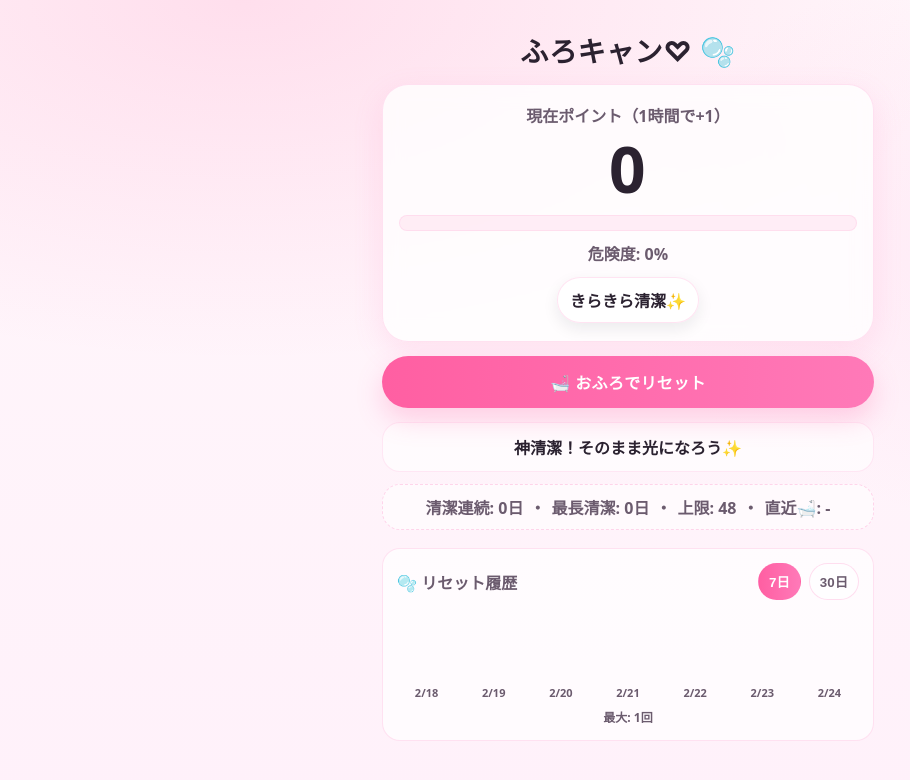
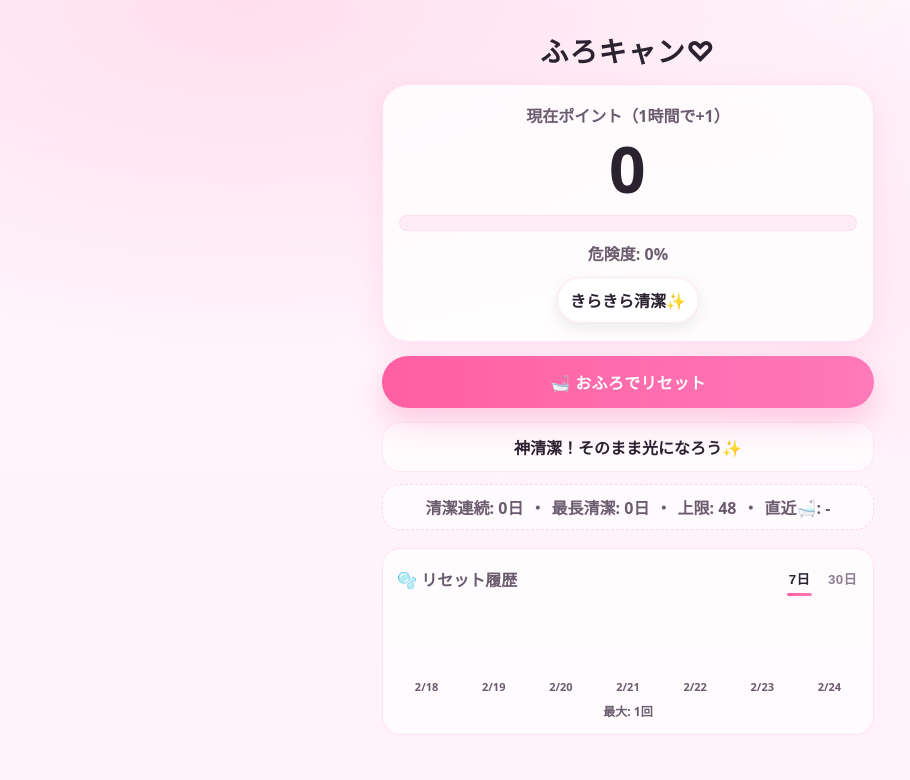
Before and after one commit to skurosawa/chinkasu-pwa, a React (Vite) app: page / in a window 1280 px wide. Shown: the top 780 px of the page, without its empty margins (12-922 px from the left). Built offline with nearby package versions, Linux system fonts and the light colour scheme.

Commit message:
chore: tidy App.css (tabs look like tabs, not buttons)

```diff
--- a/src/App.css
+++ b/src/App.css
@@ -1,19 +1,19 @@
-:root{
-  --bg0:#fff7fb;
-  --bg1:#fff1fa;
+:root {
+  --bg0: #fff7fb;
+  --bg1: #fff1fa;
 
-  --card: rgba(255,255,255,.78);
-  --line: rgba(255, 105, 180, .18);
+  --card: rgba(255, 255, 255, 0.78);
+  --line: rgba(255, 105, 180, 0.18);
 
-  --text:#2b2230;
-  --sub:#6b5b6e;
+  --text: #2b2230;
+  --sub: #6b5b6e;
 
-  --pink:#ff5fa2;
-  --pink2:#ffa6d4;
-  --pink3:#ffd1e8;
+  --pink: #ff5fa2;
+  --pink2: #ffa6d4;
+  --pink3: #ffd1e8;
 
-  --shadow: 0 10px 30px rgba(255, 105, 180, .14);
-  --shadow2: 0 6px 16px rgba(17, 24, 39, .08);
+  --shadow: 0 10px 30px rgba(255, 105, 180, 0.14);
+  --shadow2: 0 6px 16px rgba(17, 24, 39, 0.08);
 
   --r-xl: 26px;
   --r-lg: 18px;
@@ -21,9 +21,13 @@
   --tap: 52px;
 }
 
-*{ box-sizing:border-box; }
+* {
+  box-sizing: border-box;
+}
 
-.app{
+/* ---------- Layout ---------- */
+
+.app {
   max-width: 520px;
   margin: 0 auto;
   padding: 18px 14px 28px;
@@ -31,16 +35,16 @@
   color: var(--text);
 }
 
-/* タイトル */
-.app h1{
+.app h1 {
   margin: 12px 0 8px;
   font-size: 28px;
   font-weight: 900;
-  letter-spacing: .02em;
+  letter-spacing: 0.04em;
 }
 
-/* カード */
-.card{
+/* ---------- Card ---------- */
+
+.card {
   margin-top: 14px;
   padding: 18px 16px;
   border-radius: var(--r-xl);
@@ -51,49 +55,52 @@
   -webkit-backdrop-filter: blur(10px);
 }
 
-.card p{
+.card p {
   margin: 0 0 8px;
   color: var(--sub);
   font-weight: 800;
 }
 
-/* 数値 */
-.count{
+/* ---------- Counter ---------- */
+
+.count {
   font-size: 64px;
   font-weight: 900;
   line-height: 1;
   margin: 10px 0 14px;
-  letter-spacing: .02em;
+  letter-spacing: 0.02em;
 }
 
-/* ゲージ */
-.gauge{
+/* ---------- Gauge ---------- */
+
+.gauge {
   height: 16px;
   border-radius: 999px;
-  background: rgba(255, 105, 180, .10);
-  border: 1px solid rgba(255, 105, 180, .12);
+  background: rgba(255, 105, 180, 0.1);
+  border: 1px solid rgba(255, 105, 180, 0.12);
   overflow: hidden;
 }
 
-.gaugeFill{
+.gaugeFill {
   height: 100%;
   border-radius: 999px;
   background: linear-gradient(90deg, var(--pink), var(--pink2), var(--pink3));
-  transition: width .25s ease;
+  transition: width 0.25s ease;
 }
 
-.gaugeLabel{
+.gaugeLabel {
   margin-top: 10px;
   font-weight: 900;
   color: var(--sub);
 }
 
-.gaugeLabel.danger{
+.gaugeLabel.danger {
   color: #d7266a;
 }
 
-/* バッジ（状態文言） */
-.badge{
+/* ---------- Status Badge ---------- */
+
+.badge {
   margin-top: 12px;
   display: inline-flex;
   align-items: center;
@@ -101,14 +108,15 @@
   gap: 8px;
   padding: 10px 12px;
   border-radius: 999px;
-  border: 1px solid rgba(255, 105, 180, .18);
-  background: rgba(255, 255, 255, .82);
+  border: 1px solid rgba(255, 105, 180, 0.18);
+  background: rgba(255, 255, 255, 0.82);
   box-shadow: var(--shadow2);
   font-weight: 900;
 }
 
-/* ぷにボタン */
-.puni-btn{
+/* ---------- Primary Button (only “button-like” thing) ---------- */
+
+.puni-btn {
   width: 100%;
   margin-top: 14px;
   min-height: var(--tap);
@@ -116,38 +124,40 @@
   border-radius: 999px;
   font-weight: 900;
   font-size: 16px;
-  letter-spacing: .02em;
+  letter-spacing: 0.02em;
   color: #fff;
   background: linear-gradient(90deg, var(--pink), #ff79b8);
-  box-shadow: 0 12px 26px rgba(255, 95, 162, .25);
+  box-shadow: 0 14px 30px rgba(255, 95, 162, 0.28);
   transform: translateY(0);
-  transition: transform .12s ease, filter .12s ease;
+  transition: transform 0.12s ease, filter 0.12s ease;
   -webkit-tap-highlight-color: transparent;
 }
 
-.puni-btn:active{
-  transform: translateY(1px) scale(.99);
-  filter: brightness(.98);
+.puni-btn:active {
+  transform: translateY(1px) scale(0.99);
+  filter: brightness(0.98);
 }
 
-/* 煽り文言 */
-.taunt{
+/* ---------- Taunt ---------- */
+
+.taunt {
   margin: 14px 0 0;
   padding: 12px 14px;
   border-radius: var(--r-lg);
-  background: rgba(255, 255, 255, .64);
-  border: 1px solid rgba(255, 105, 180, .14);
+  background: rgba(255, 255, 255, 0.64);
+  border: 1px solid rgba(255, 105, 180, 0.14);
   color: var(--text);
   font-weight: 900;
 }
 
-/* 下の統計 */
-.stats{
+/* ---------- Stats ---------- */
+
+.stats {
   margin-top: 12px;
   padding: 10px 12px;
   border-radius: var(--r-lg);
-  background: rgba(255, 255, 255, .58);
-  border: 1px dashed rgba(255, 105, 180, .26);
+  background: rgba(255, 255, 255, 0.58);
+  border: 1px dashed rgba(255, 105, 180, 0.26);
   color: var(--sub);
   font-weight: 900;
   display: flex;
@@ -156,8 +166,9 @@
   gap: 6px;
 }
 
-/* ---- 神清潔トースト ---- */
-.godToast{
+/* ---------- God Toast ---------- */
+
+.godToast {
   position: fixed;
   inset: 0;
   display: flex;
@@ -167,12 +178,12 @@
   z-index: 9999;
 }
 
-.godToastInner{
+.godToastInner {
   padding: 14px 18px;
   border-radius: 18px;
   font-weight: 900;
-  background: rgba(255, 255, 255, .72);
-  border: 1px solid rgba(255, 105, 180, .22);
+  background: rgba(255, 255, 255, 0.72);
+  border: 1px solid rgba(255, 105, 180, 0.22);
   backdrop-filter: blur(12px);
   -webkit-backdrop-filter: blur(12px);
   animation: godPop 1.6s ease both;
@@ -180,82 +191,174 @@
   box-shadow: var(--shadow);
 }
 
-@keyframes godPop{
-  0%   { transform: translateY(10px) scale(.96); opacity: 0; }
-  18%  { transform: translateY(0) scale(1.02);   opacity: 1; }
-  70%  { transform: translateY(0) scale(1);      opacity: 1; }
-  100% { transform: translateY(-8px) scale(.98); opacity: 0; }
+@keyframes godPop {
+  0% {
+    transform: translateY(10px) scale(0.96);
+    opacity: 0;
+  }
+  18% {
+    transform: translateY(0) scale(1.02);
+    opacity: 1;
+  }
+  70% {
+    transform: translateY(0) scale(1);
+    opacity: 1;
+  }
+  100% {
+    transform: translateY(-8px) scale(0.98);
+    opacity: 0;
+  }
 }
 
-/* ---- 神清潔バッジ（ヘッダー下） ---- */
-.godBadge{
+/* ---------- God Badge ---------- */
+
+.godBadge {
   display: inline-flex;
   align-items: baseline;
   gap: 10px;
   margin: 10px 0 6px;
   padding: 10px 14px;
   border-radius: 999px;
-  border: 1px solid rgba(255, 105, 180, .22);
-  background: rgba(255, 255, 255, .66);
+  border: 1px solid rgba(255, 105, 180, 0.22);
+  background: rgba(255, 255, 255, 0.66);
   box-shadow: var(--shadow2);
   font-weight: 900;
   position: relative;
   overflow: hidden;
 
-  /* フォールバック（環境で背景クリップが効かなくても読める） */
+  /* フォールバック（背景クリップが効かなくても読める） */
   color: var(--pink);
 }
 
-.godBadge::after{
-  content:"";
-  position:absolute;
-  inset:-40%;
-  background: linear-gradient(110deg, transparent 30%, rgba(255,255,255,.35) 50%, transparent 70%);
+.godBadge::after {
+  content: "";
+  position: absolute;
+  inset: -40%;
+  background: linear-gradient(
+    110deg,
+    transparent 30%,
+    rgba(255, 255, 255, 0.35) 50%,
+    transparent 70%
+  );
   transform: translateX(-60%);
   animation: godShimmer 2.2s linear infinite;
   pointer-events: none;
 }
 
-@keyframes godShimmer{
-  to{ transform: translateX(60%); }
+@keyframes godShimmer {
+  to {
+    transform: translateX(60%);
+  }
 }
 
-.godBadgeSub{
+.godBadgeSub {
   font-size: 12px;
   font-weight: 900;
   color: var(--sub);
-  opacity: .9;
+  opacity: 0.9;
 }
 
-/* 🌸 神清潔ピンク浄化ゲージ（App.tsxで gaugeFill に追加される） */
-.godGaugePink{
-  background: linear-gradient(90deg, #ff7dbb, #ffb2da, #ffe1f1);
-  box-shadow: 0 0 14px rgba(255, 125, 187, .55);
-  transition: background .4s ease, box-shadow .4s ease;
+/* 段階色（控えめに差を出す） */
+.godBadge--god {
+  color: var(--pink);
+}
+.godBadge--super {
+  color: #c026d3; /* 少し紫寄り */
+}
+.godBadge--legend {
+  color: #b45309; /* ゴールド寄り */
 }
 
-/* アクセシビリティ：アニメ抑制 */
-@media (prefers-reduced-motion: reduce){
-  .godToastInner{ animation: none; }
-  .godBadge::after{ animation: none; }
-  .gaugeFill{ transition: none; }
-  .puni-btn{ transition: none; }
+/* ---------- God Gauge (pink glow) ---------- */
+
+.godGaugePink {
+  background: linear-gradient(90deg, #ff7dbb, #ffb2da, #ffe1f1);
+  box-shadow: 0 0 14px rgba(255, 125, 187, 0.55);
+  transition: background 0.4s ease, box-shadow 0.4s ease;
 }
 
-/* ---- 履歴グラフ ---- */
+/* ---------- History ---------- */
 
 .history {
   margin-top: 18px;
   padding: 14px;
   border-radius: 18px;
-  background: rgba(255,255,255,.7);
-  border: 1px solid rgba(255,105,180,.18);
+  background: rgba(255, 255, 255, 0.7);
+  border: 1px solid rgba(255, 105, 180, 0.18);
+}
+
+.historyHeader {
+  display: flex;
+  align-items: center;
+  justify-content: space-between;
+  gap: 12px;
+  margin-bottom: 10px;
 }
 
 .historyTitle {
-  margin: 0 0 10px;
+  margin: 0;
   font-weight: 900;
   color: var(--sub);
+}
+
+/* “ボタンに見えない”タブ */
+.historyTabs {
+  display: flex;
+  gap: 14px;
+  align-items: center;
+  justify-content: flex-end;
+}
+
+.historyTab {
+  appearance: none;
+  border: 0;
+  background: transparent;
+  padding: 6px 2px;
+  margin: 0;
+  border-radius: 0;
+
+  font-weight: 900;
+  color: rgba(107, 91, 110, 0.78); /* var(--sub)薄め */
+  letter-spacing: 0.02em;
+
+  cursor: pointer;
+  position: relative;
+  -webkit-tap-highlight-color: transparent;
+}
+
+.historyTab::after {
+  content: "";
+  position: absolute;
+  left: 0;
+  right: 0;
+  bottom: -2px;
+  height: 3px;
+  border-radius: 999px;
+  background: transparent;
+  transform: scaleX(0.3);
+  opacity: 0;
+  transition: transform 0.18s ease, opacity 0.18s ease,
+    background 0.18s ease;
+}
+
+.historyTab.active {
+  color: var(--text);
+}
+
+.historyTab.active::after {
+  background: linear-gradient(90deg, var(--pink), #ff79b8);
+  transform: scaleX(1);
+  opacity: 1;
+}
+
+.historyTab:active {
+  opacity: 0.75;
+}
+
+.historyTab:focus-visible {
+  outline: 2px solid rgba(255, 95, 162, 0.35);
+  outline-offset: 4px;
+  border-radius: 10px;
 }
 
 .historyBars {
@@ -264,6 +367,19 @@
   justify-content: space-between;
   height: 90px;
   gap: 8px;
+}
+
+/* 30日は横スクロール（詰まり回避） */
+.historyBars.monthly {
+  overflow-x: auto;
+  justify-content: flex-start;
+  padding-bottom: 6px;
+  scroll-snap-type: x proximity;
+}
+
+.historyBars.monthly .historyItem {
+  min-width: 26px;
+  scroll-snap-align: end;
 }
 
 .historyItem {
@@ -277,9 +393,10 @@
 .historyBar {
   width: 100%;
   max-width: 28px;
-  background: linear-gradient(180deg,#ff7dbb,#ffb2da);
+  background: linear-gradient(180deg, #ff7dbb, #ffb2da);
   border-radius: 8px 8px 4px 4px;
-  transition: height .2s ease;
+  transition: height 0.2s ease;
+  cursor: default;
 }
 
 .historyDay {
@@ -288,87 +405,29 @@
   font-weight: 700;
 }
 
-/* ---- 履歴：ヘッダ + 切替 ---- */
-.historyHeader{
-  display:flex;
-  align-items:center;
-  justify-content:space-between;
-  gap:12px;
-  margin-bottom:10px;
+.historyMeta {
+  margin-top: 8px;
+  font-size: 12px;
+  color: var(--sub);
+  font-weight: 800;
 }
 
-.historyTitle{
-  margin:0;
-  font-weight:900;
-  color: var(--sub);
+/* ---------- Accessibility ---------- */
+
+@media (prefers-reduced-motion: reduce) {
+  .godToastInner {
+    animation: none;
+  }
+  .godBadge::after {
+    animation: none;
+  }
+  .gaugeFill {
+    transition: none;
+  }
+  .historyBar {
+    transition: none;
+  }
+  .puni-btn {
+    transition: none;
+  }
 }
-
-.historyTabs{
-  display:flex;
-  gap:8px;
-}
-
-.historyTab{
-  border:1px solid rgba(255,105,180,.22);
-  background: rgba(255,255,255,.7);
-  color: var(--sub);
-  font-weight:900;
-  padding:8px 10px;
-  border-radius:999px;
-  cursor:pointer;
-}
-
-.historyTab.active{
-  background: linear-gradient(90deg, var(--pink), #ff79b8);
-  color:#fff;
-  border-color: transparent;
-}
-
-.historyBars{
-  display:flex;
-  align-items:flex-end;
-  justify-content:space-between;
-  height: 90px;
-  gap:8px;
-}
-
-/* 30日は横スクロールで詰まり回避 */
-.historyBars.monthly{
-  overflow-x:auto;
-  justify-content:flex-start;
-  padding-bottom:6px;
-  scroll-snap-type:x proximity;
-}
-
-.historyBars.monthly .historyItem{
-  min-width: 26px;
-  scroll-snap-align:end;
-}
-
-.historyItem{
-  display:flex;
-  flex-direction:column;
-  align-items:center;
-  gap:6px;
-  flex:1;
-}
-
-.historyBar{
-  width:100%;
-  max-width:28px;
-  background: linear-gradient(180deg,#ff7dbb,#ffb2da);
-  border-radius: 8px 8px 4px 4px;
-  transition: height .2s ease;
-}
-
-.historyMeta{
-  margin-top:8px;
-  font-size:12px;
-  color: var(--sub);
-  font-weight:800;
-}
-
-/* ---- 神清潔段階（バッジ色味を少し変える） */
-.godBadge--god{ color: var(--pink); }
-.godBadge--super{ color: #c026d3; }   /* 少し紫寄り */
-.godBadge--legend{ color: #b45309; }  /* ゴールド寄り */
--- a/src/App.tsx
+++ b/src/App.tsx
@@ -176,7 +176,7 @@ export default function App() {
 
   return (
     <div className="app">
-      <h1>ふろキャン♡ 🫧</h1>
+      <h1>ふろキャン♡</h1>
 
       {/* ✅ ヘッダー直下：段階バッジ */}
       {isGodClean && (
```
